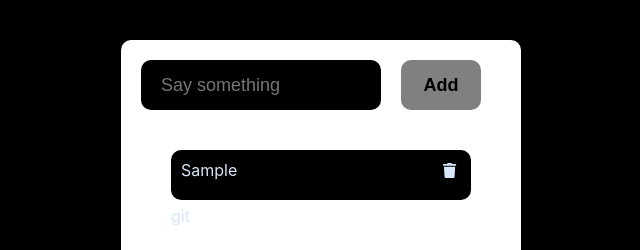
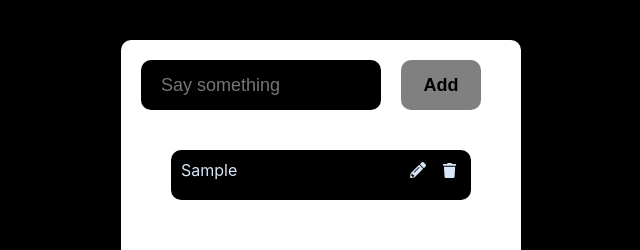
Before and after one commit to DeepakV404/todoapp, a React (Create React App) app: page / in a window 1280 px wide. Both pictures are taken after typing "Sample" into the empty fields and a click on the button "Add". Shown: the top 250 px of the page, without its empty margins (319-959 px from the left). Built offline with nearby package versions, Linux system fonts and the light colour scheme.

Commit message:
Added edit icon

```diff
--- a/src/App.js
+++ b/src/App.js
@@ -4,6 +4,7 @@ import './App.css';
 import ListItems from './ListItems';
 import { library } from '@fortawesome/fontawesome-svg-core';
 import { faTrash } from '@fortawesome/free-solid-svg-icons';
+
 
 library.add(faTrash);
 
--- a/src/ListItems.css
+++ b/src/ListItems.css
@@ -22,5 +22,9 @@
     margin: 0 5px;
     font-size: 15px;
 
-
 }
+.list p span .faicons1{
+    position: relative;
+    right: 35px;
+    cursor: pointer;
+}
--- a/src/ListItems.js
+++ b/src/ListItems.js
@@ -1,6 +1,7 @@
 import React from 'react';
 import './ListItems.css';
 import { FontAwesomeIcon } from '@fortawesome/react-fontawesome';
+import { faEdit, faPencilAlt } from '@fortawesome/free-solid-svg-icons';
 
 function ListItems(props){
     const items = props.items;
@@ -12,8 +13,11 @@ function ListItems(props){
                     <span>
                         <FontAwesomeIcon className='faicons' icon="trash"/>
                      </span>
+                     <span>
+                        <FontAwesomeIcon className='faicons1' icon={faPencilAlt}/>
+                     </span>
                 </p>
-            git</div>
+            </div>
             )
     })
 
```
